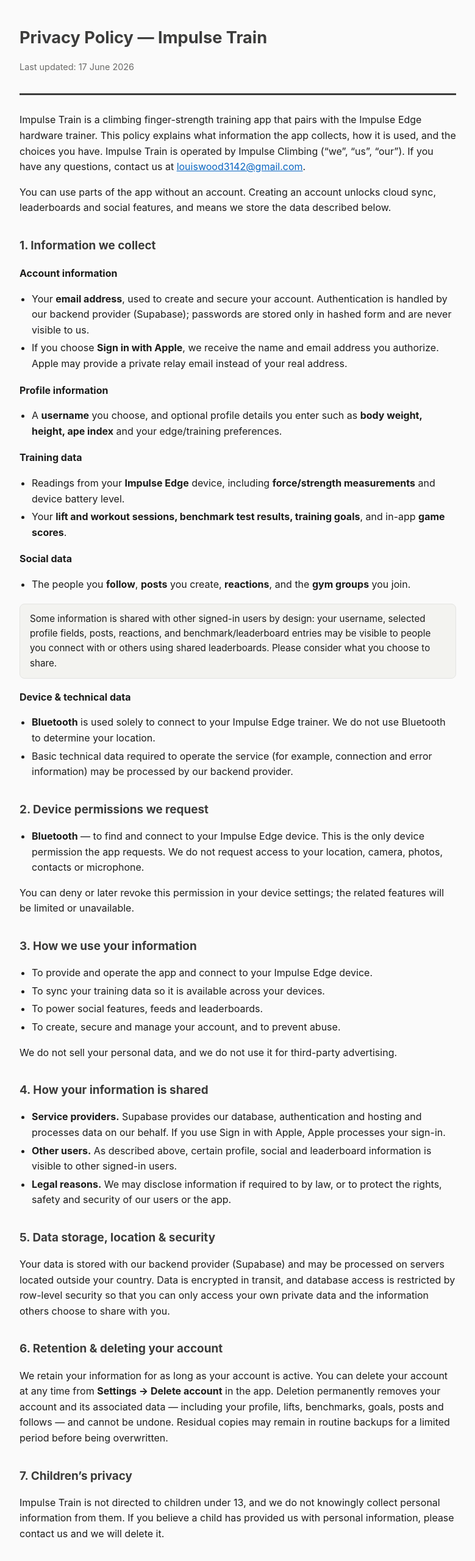
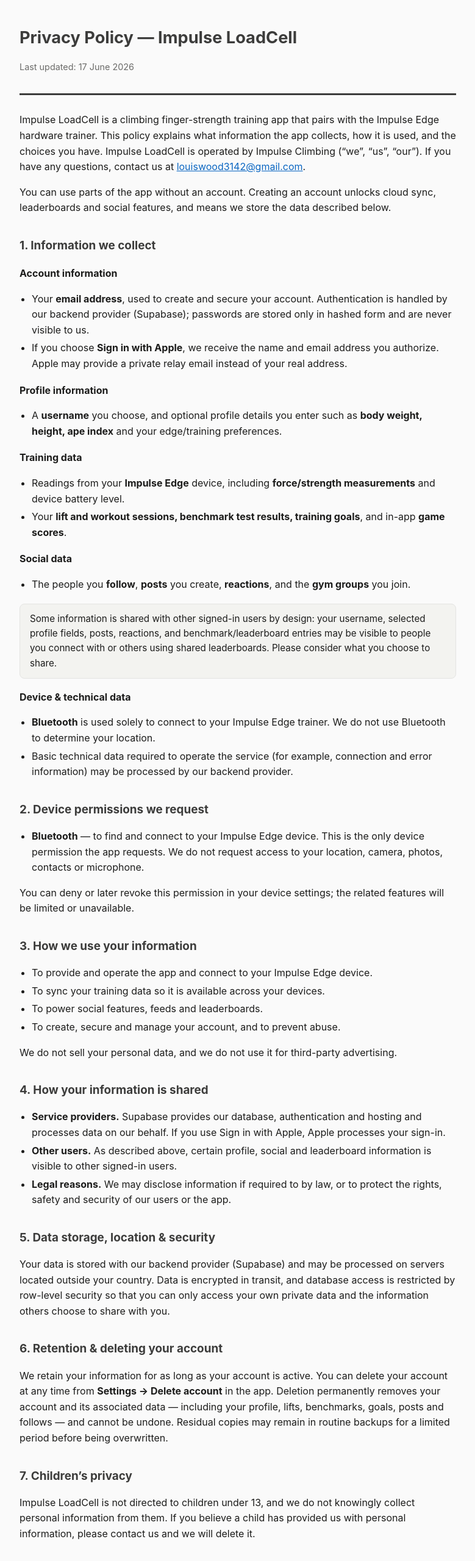
Before and after one commit to Louis31423142/impulse-train-privacy, a plain HTML site: page index.html in a window 1280 px wide. Shown: the top 2560 px of the page at 61% size, without its empty margins (250-1029 px from the left). Drawn offline with Linux system fonts and the light colour scheme.

Commit message:
Rename product to Impulse LoadCell

```diff
--- a/index.html
+++ b/index.html
@@ -3,7 +3,7 @@
 <head>
   <meta charset="utf-8" />
   <meta name="viewport" content="width=device-width, initial-scale=1" />
-  <title>Impulse Train — Privacy Policy</title>
+  <title>Impulse LoadCell — Privacy Policy</title>
   <style>
     :root { --grey: #3C3C3B; --muted: #6b6b69; --line: #e4e4e2; }
     * { box-sizing: border-box; }
@@ -28,14 +28,14 @@
 <body>
   <div class="wrap">
     <header>
-      <h1>Privacy Policy — Impulse Train</h1>
+      <h1>Privacy Policy — Impulse LoadCell</h1>
       <p class="meta">Last updated: 17 June 2026</p>
     </header>
 
     <p>
-      Impulse Train is a climbing finger-strength training app that pairs with the
+      Impulse LoadCell is a climbing finger-strength training app that pairs with the
       Impulse Edge hardware trainer. This policy explains what information the app
-      collects, how it is used, and the choices you have. Impulse Train is operated
+      collects, how it is used, and the choices you have. Impulse LoadCell is operated
       by Impulse Climbing (“we”, “us”, “our”). If you have any questions, contact us
       at <a href="mailto:louiswood3142@gmail.com">louiswood3142@gmail.com</a>.
     </p>
@@ -144,7 +144,7 @@
 
     <h2>7. Children’s privacy</h2>
     <p>
-      Impulse Train is not directed to children under 13, and we do not knowingly
+      Impulse LoadCell is not directed to children under 13, and we do not knowingly
       collect personal information from them. If you believe a child has provided us
       with personal information, please contact us and we will delete it.
     </p>
@@ -170,7 +170,7 @@
     </p>
 
     <footer>
-      © 2026 Impulse Climbing. Impulse Train and Impulse Edge are products of Impulse Climbing.
+      © 2026 Impulse Climbing. Impulse LoadCell and Impulse Edge are products of Impulse Climbing.
     </footer>
   </div>
 </body>
```
Also changed, not shown: support.html (+4 -4 lines).
